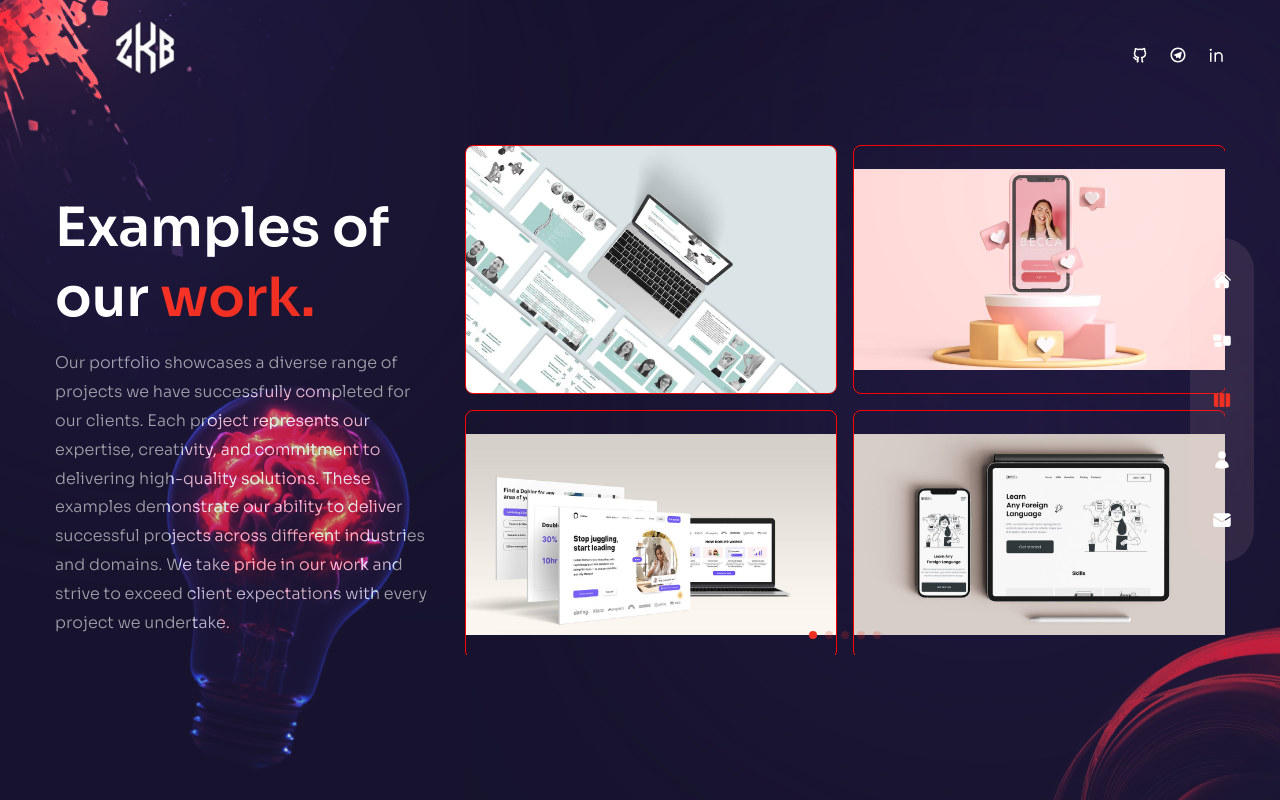
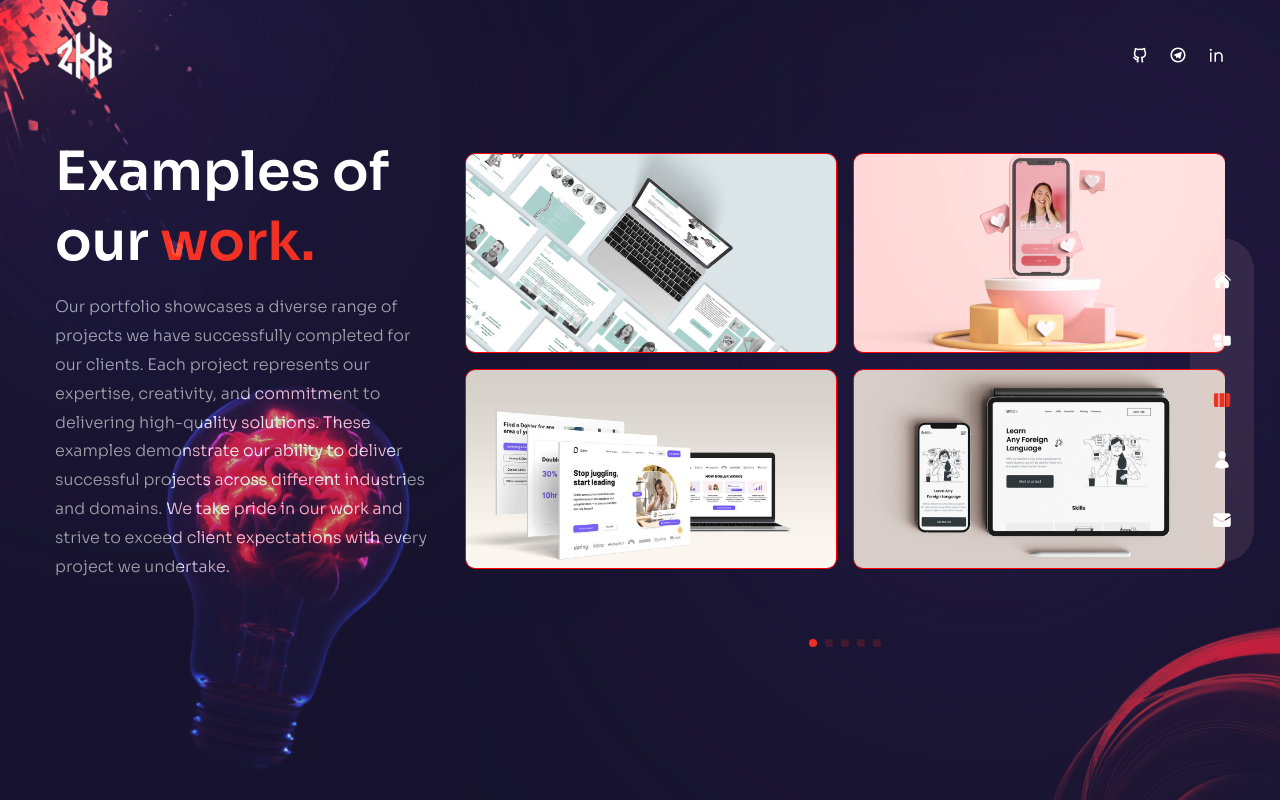
Before and after one commit to 2KovBar/Porfolio, a Next.js app: page /work in a window 1280 px wide. Built offline with nearby package versions, Linux system fonts and the light colour scheme.

Commit message:
change width in workSlider and header

```diff
--- a/components/Header.js
+++ b/components/Header.js
@@ -7,14 +7,14 @@ import Socials from "../components/Socials";
 
 const Header = () => {
   return (
-    <header className="absolute z-30 w-full flex items-center px-16 xl:px-0 xl:h-[110px]">
+    <header className="absolute z-30 w-full flex items-center justify-center px-16 xl:px-0 xl:h-[110px]">
       <div className="container mx-auto ">
-        <div className="flex flex-col lg:flex-row justify-between items-center gap-y-6 py-8">
+        <div className="flex flex-row justify-between items-center gap-y-6 py-8">
           <Link href={"/"}>
             <Image
-              src={"/2KB_1-removebg-preview (1).png"}
-              width={180}
-              height={180}
+              src={"/2KB-final.png"}
+              width={60}
+              height={60}
               alt=""
               priority={true}
             />
--- a/components/WorkSlider.js
+++ b/components/WorkSlider.js
@@ -141,25 +141,26 @@ const WorkSlider = () => {
         clickable: true,
       }}
       modules={[Pagination]}
-      className="h-[280px] sm:h-[510px]"
+      className="h-[320px] sm:h-[510px] mt-4"
     >
       {workSlider.slides.map((slide, slideIndex) => {
         return (
           <SwiperSlide key={slideIndex}>
-            <div className="grid grid-cols-2 grid-rows-4 gap-4 cursor-pointer">
+            <div className="grid grid-cols-2 grid-rows-1 gap-4 cursor-pointer ">
               {slide.images.map((image, imageIndex) => {
                 return (
                   <div
                     key={imageIndex}
-                    className="relative rounded-lg overflow-hidden flex items-center justify-center group border border-[red] rounded-[10px]"
+                    className="relative rounded-lg overflow-hidden flex items-center justify-center "
                   >
-                    <div className="flex items-center justify-center relative overflow-hidden group h-full">
+                    <div className="h-[160px] sm:h-[200px] flex items-center justify-center relative object-cover overflow-hidden border border-[red] rounded-[10px]">
                       <Image
                         src={image.path}
                         width={450}
-                        height={380}
+                        height={200}
                         alt=""
                         priority={true}
+                        className="object-cover h-full"
                       />
                       {/* overlay gradient */}
                       <div
--- a/pages/work/index.js
+++ b/pages/work/index.js
@@ -20,7 +20,7 @@ const Work = () => {
               initial="hidden"
               animate="show"
               exit="hidden"
-              className="h2 xl:mt-12"
+              className="h2 "
             >
               Examples of our <span className="text-accent"> work.</span>
             </motion.h2>
```
Also changed, not shown: public/2KB-final.png (added).
